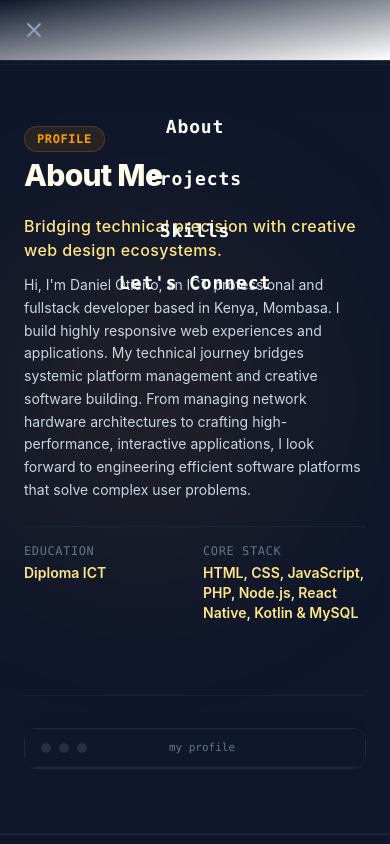
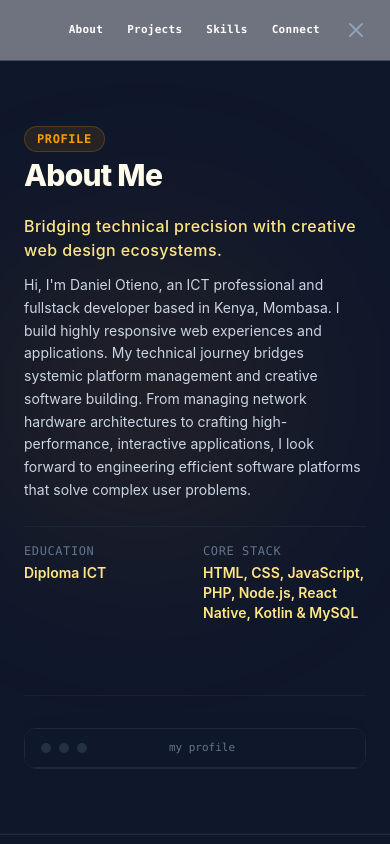
Before and after one commit to Otee-Ke/myPortfolio, a website built with Vite: page index.html in a window 390 px wide. Both pictures are taken after a click on the button 356 px from the left and 32 px from the top of the page. Shown: the top 844 px of the page. Built offline with nearby package versions, Linux system fonts and the light colour scheme.

Commit message:
feat: complete professional inline horizontal menu swap interaction loop

```diff
--- a/index.html
+++ b/index.html
@@ -6,15 +6,34 @@
     <title>Daniel Otieno Opiyo | Portfolio</title>
 </head>
 <body class="bg-gray-295">
-    <nav class="sticky top-0 z-50 bg-linear-to-br from-slate-900 to-transparent border-b backdrop-blur-md border-slate-800/80 w-full px-4 py-3">
+    <nav class="sticky top-0 z-50 bg-slate-900/60 w-full px-4 py-3 backdrop-blur-md border-b border-slate-800/50">
     <div class="max-w-6xl mx-auto flex flex-row items-center justify-between">
-            <div id="brand-group" class="flex items-center space-x-3 text-amber-800">
+
+        <!-- Left Side: Profile Branding (Collapses seamlessly when mobile menu activates) -->
+        <div id="brand-group" class="flex items-center space-x-3 text-amber-800 transition-all duration-300">
             <div class="w-10 h-10 rounded-full overflow-hidden border border-slate-700/60">
                 <img src="Images/img.jpg" alt="Daniel Otieno" class="h-full w-full object-cover">
             </div>
             <p class="font-bold text-sm md:text-base text-slate-100 font-mono tracking-tight whitespace-nowrap">Daniel, Fullstack Dev</p>
         </div>
 
+        <!-- Center/Right Row: Universal Navigation Links (Toggles inline on smartphone layout screens) -->
+        <div id="nav-menu" class="hidden md:flex flex-row items-center font-mono text-[11px] sm:text-sm tracking-wide gap-1 sm:gap-2 overflow-x-auto scrollbar-none flex-1 justify-end px-2">
+            <div class="p-1">
+                <a href="#about" class="nav-link py-1 px-1.5 font-bold transition-all duration-300 text-white hover:text-amber-500">About</a>
+            </div>
+            <div class="p-1">
+                <a href="#projects" class="nav-link py-1 px-1.5 font-bold transition-all duration-300 text-white hover:text-amber-500">Projects</a>
+            </div>
+            <div class="p-1">
+                <a href="#skills" class="nav-link py-1 px-1.5 font-bold transition-all duration-300 text-white hover:text-amber-500">Skills</a>
+            </div>
+            <div class="p-1">
+                <a href="#connect" class="nav-link py-1 px-1.5 font-bold transition-all duration-300 text-white hover:text-amber-500">Connect</a>
+            </div>
+        </div>
+
+        <!-- Right Side: Interactive Action Control Toggle Icon Triggers -->
         <button id="menu-toggle" class="block md:hidden text-slate-400 hover:text-amber-500 focus:outline-none p-1.5 transition-colors relative z-50">
             <svg id="hamburger-icon" xmlns="http://w3.org" class="h-6 w-6" fill="none" viewBox="0 0 24 24" stroke="currentColor" stroke-width="2">
                 <path stroke-linecap="round" stroke-linejoin="round" d="M4 6h16M4 12h16M4 18h16" />
@@ -24,29 +43,9 @@
             </svg>
         </button>
 
-            <div id="nav-menu" class="hidden md:flex flex-row items-center font-mono text-sm tracking-wide md:space-x-1">
-                <div class="p-2">
-                    <a href="#about" class="nav-link relative py-1 px-2 font-bold transition-all duration-300 text-white hover:text-amber-500">About</a>
-                </div>
-                <div class="p-2">
-                    <a href="#projects" class="nav-link relative py-1 px-2 font-bold transition-all duration-300 text-white hover:text-amber-500">Projects</a>
-                </div>
-                <div class="p-2">
-                    <a href="#skills" class="nav-link relative py-1 px-2 font-bold transition-all duration-300 text-white hover:text-amber-500">Skills</a>
-                </div>
-                <div class="p-2">
-                    <a href="#connect" class="nav-link relative py-1 px-2 font-bold transition-all duration-300 text-white hover:text-amber-500">Let's Connect</a>
-                </div>
-            </div>
-
-            <div id="mobile-menu" class="hidden fixed inset-0 top-[64px] bg-slate-900/98 backdrop-blur-lg flex-col items-center justify-start pt-12 space-y-6 font-mono text-lg tracking-wider border-t border-slate-800/60 z-40">
-                <a href="#about" class="mobile-nav-link text-white hover:text-amber-500 font-bold transition-colors">About</a>
-                <a href="#projects" class="mobile-nav-link text-white hover:text-amber-500 font-bold transition-colors">Projects</a>
-                <a href="#skills" class="mobile-nav-link text-white hover:text-amber-500 font-bold transition-colors">Skills</a>
-                <a href="#connect" class="mobile-nav-link text-white hover:text-amber-500 font-bold transition-colors">Let's Connect</a>
-            </div>
     </div>
 </nav>
+
 
     <section id="about" class="w-full min-h-[calc(100vh-5rem)] bg-slate-900 text-white px-6 py-16 md:py-24 relative overflow-hidden flex items-center border-b border-slate-800/50">
             <div class="absolute top-1/4 left-0 w-72 h-72 bg-amber-500/10 rounded-full blur-[100px] pointer-events-none"></div>
--- a/main.js
+++ b/main.js
@@ -33,41 +33,52 @@ initProjectSlider();
 
 document.addEventListener('DOMContentLoaded', () => {
     const menuToggle = document.getElementById('menu-toggle');
-    const mobileMenu = document.getElementById('mobile-menu');
+    const navMenu = document.getElementById('nav-menu');
     const brandGroup = document.getElementById('brand-group');
     const hamburgerIcon = document.getElementById('hamburger-icon');
     const closeIcon = document.getElementById('close-icon');
-    const mobileLinks = document.querySelectorAll('.mobile-nav-link');
+    const navLinks = document.querySelectorAll('#nav-menu a');
 
-    if (menuToggle && mobileMenu && brandGroup && hamburgerIcon && closeIcon) {
+    if (menuToggle && navMenu && brandGroup && hamburgerIcon && closeIcon) {
 
         const resetNavbarNormal = () => {
-            mobileMenu.classList.add('hidden');
-            mobileMenu.classList.remove('flex');
+            navMenu.classList.add('hidden');
             brandGroup.classList.remove('hidden');
             hamburgerIcon.classList.remove('hidden');
             closeIcon.classList.add('hidden');
-            document.body.style.overflow = '';
         };
 
         const toggleMenu = () => {
-            const isOpen = !mobileMenu.classList.contains('hidden');
+            const isOpen = !navMenu.classList.contains('hidden') && window.innerWidth < 768;
+
             if (isOpen) {
                 resetNavbarNormal();
             } else {
-                mobileMenu.classList.remove('hidden');
-                mobileMenu.classList.add('flex');
                 brandGroup.classList.add('hidden');
+                navMenu.classList.remove('hidden');
+                navMenu.classList.add('flex');
                 hamburgerIcon.classList.add('hidden');
                 closeIcon.classList.remove('hidden');
-                document.body.style.overflow = 'hidden';
             }
         };
 
         menuToggle.addEventListener('click', toggleMenu);
 
-        mobileLinks.forEach(link => {
-            link.addEventListener('click', resetNavbarNormal);
+        navLinks.forEach(link => {
+            link.addEventListener('click', () => {
+                if (window.innerWidth < 768) {
+                    resetNavbarNormal();
+                }
+            });
+        });
+
+        window.addEventListener('resize', () => {
+            if (window.innerWidth >= 768) {
+                navMenu.classList.remove('hidden');
+                brandGroup.classList.remove('hidden');
+            } else if (closeIcon.classList.contains('hidden')) {
+                navMenu.classList.add('hidden');
+            }
         });
     }
 });
```
Lines whose indentation alone changed are shown as unchanged.
